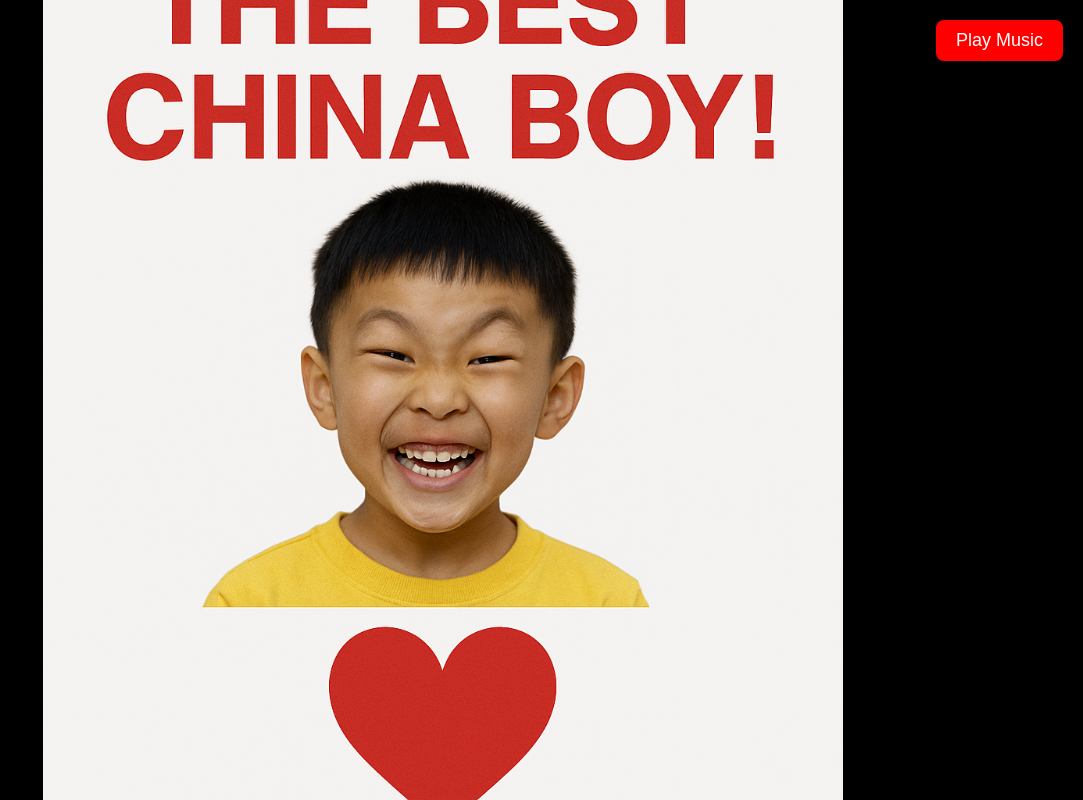
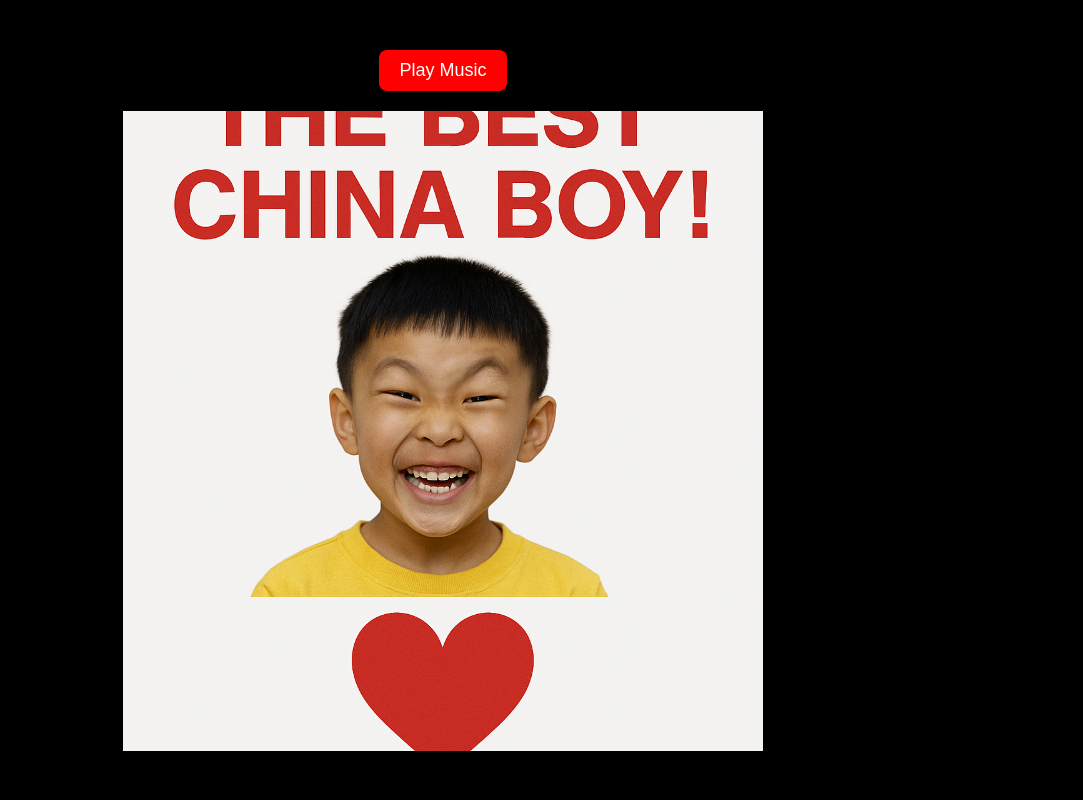
Before and after one commit to naoki199812/Importanto, a plain HTML site: page index.html in a window 1280 px wide. Shown: the whole page, without its empty margins (197-1280 px from the left). Drawn offline with Linux system fonts and the light colour scheme.

Commit message:
Update index.html

```diff
--- a/index.html
+++ b/index.html
@@ -1,4 +1,3 @@
-
 <!DOCTYPE html>
 <html lang="en">
 <head>
@@ -10,18 +9,13 @@
             background-color: #000;
             height: 100vh;
             display: flex;
+            flex-direction: column;
+            align-items: center;
             justify-content: center;
-            align-items: center;
             position: relative;
         }
-        img {
-            max-width: 100%;
-            max-height: 100%;
-        }
         #play-button {
-            position: absolute;
-            top: 20px;
-            right: 20px;
+            margin-bottom: 20px;
             padding: 10px 20px;
             font-size: 18px;
             background-color: red;
@@ -30,6 +24,10 @@
             border-radius: 8px;
             cursor: pointer;
             z-index: 10;
+        }
+        img {
+            max-width: 100%;
+            max-height: 80vh;
         }
     </style>
     <script>
@@ -42,9 +40,9 @@
     </script>
 </head>
 <body>
+    <button id="play-button" onclick="document.getElementById('muzyka').play()">Play Music</button>
+
     <img src="meme.png" alt="Meme">
-
-    <button id="play-button" onclick="document.getElementById('muzyka').play()">Play Music</button>
 
     <audio id="muzyka" loop>
         <source src="muzyka.mp3" type="audio/mpeg">
```
